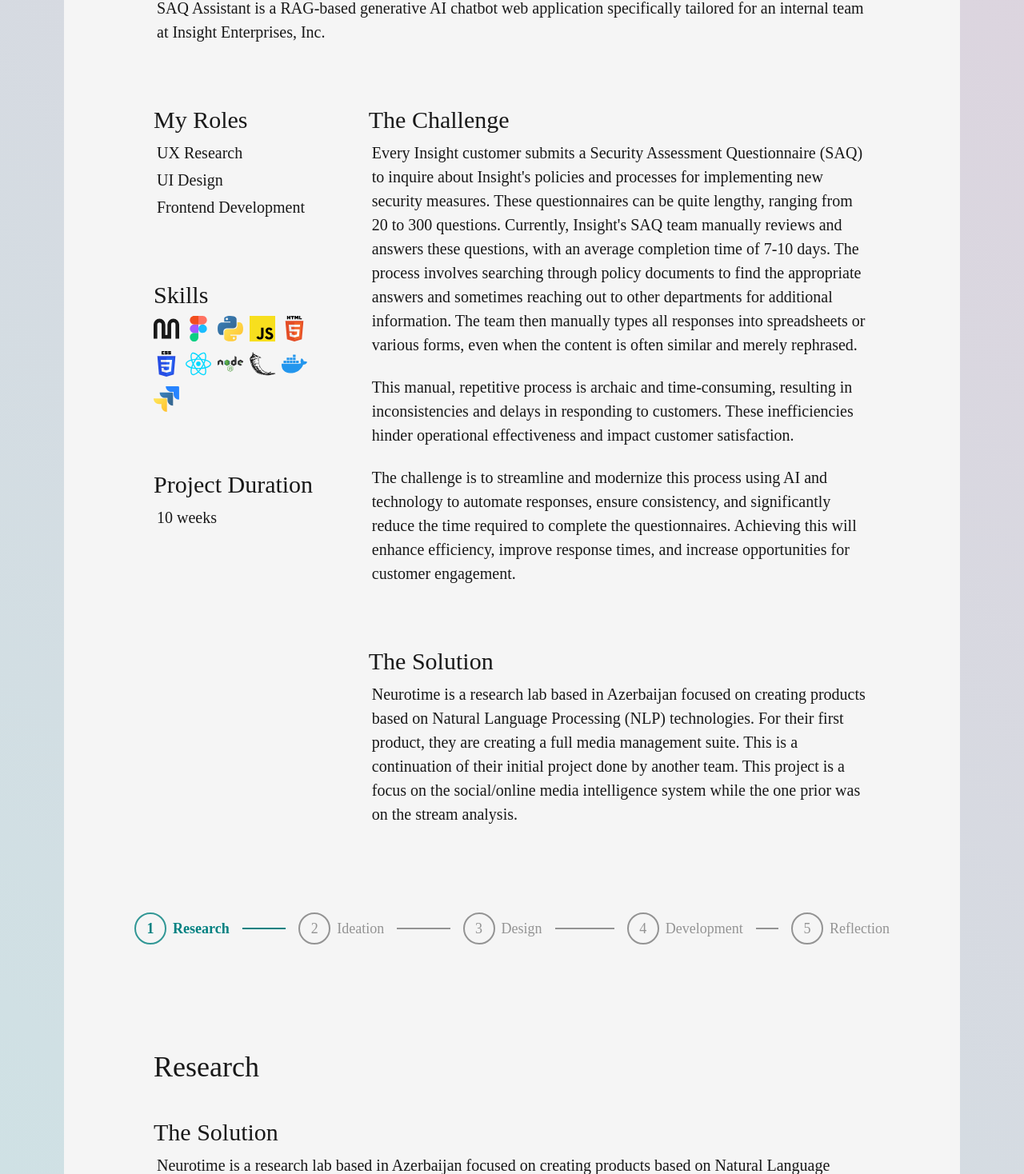
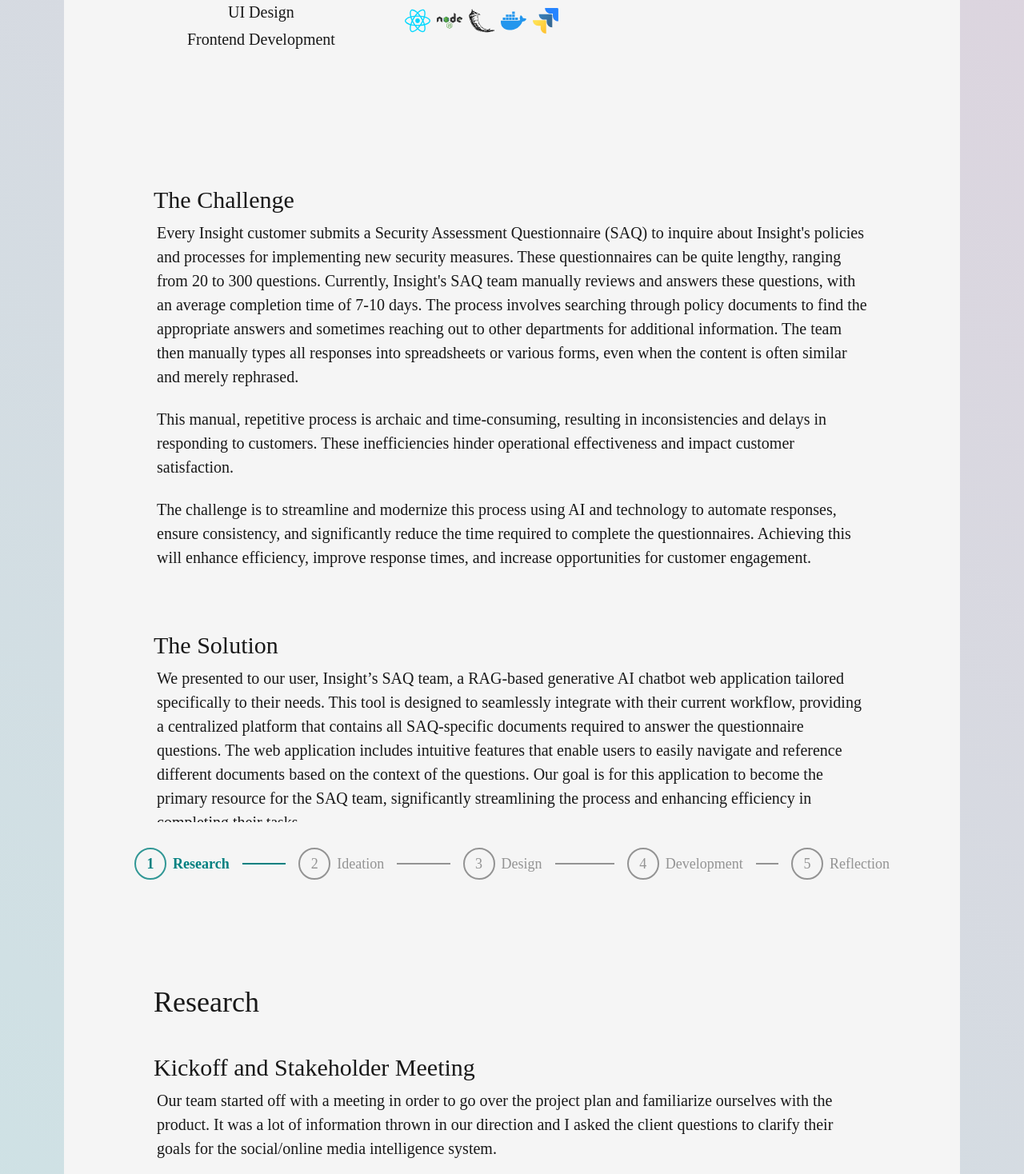
Before and after one commit to kotoetakeda/website, a React (Create React App) app: page /saq-assistant in a window 1280 px wide. Shown: the part 862-2330 px from the top of the page at 80% size. Built offline with nearby package versions, Linux system fonts and the light colour scheme; a web font is replaced by a local one.

Commit message:
added content to SAQ Assistant

```diff
--- a/src/Custom.jsx
+++ b/src/Custom.jsx
@@ -176,7 +176,7 @@ const ReactIcon = forwardRef(({ as: As, label, boxSize = '2rem', ...rest }, ref)
 const SkillTag = ({ label, bg, ...rest }) => {
     return (
         <Center
-            borderRadius={'12'}
+            borderRadius={'0'}
             bg={bg}
             py={'1'}
             px={'3'}
--- a/src/Project.jsx
+++ b/src/Project.jsx
@@ -26,7 +26,7 @@ const Project = () => {
             <ProjBlock
               title="SAQ Assistant"
               link="/saq-assistant"
-              themeColor={"linear-gradient(45deg, rgba(174, 10, 70, 0.8) 0%, rgba(168, 11, 110, 0.8) 30%, rgba(88, 40, 115, 0.8) 75%)"}
+              themeColor={"linear-gradient(45deg, rgba(174, 10, 70, 0.8) 0%, rgba(168, 11, 110, 0.8) 50%, rgba(88, 40, 115, 0.8) 75%)"}
               darkMode={true}
               date={"Jun 2024 - Aug 2024"}
               desc={"A RAG-based generative AI chatbot web application"}
@@ -42,7 +42,7 @@ const Project = () => {
             <ProjBlock
               title="360Med"
               link="/360med"
-              themeColor={"linear-gradient(45deg, #FFFEF2 0%, #c2edce 30%, #6fb3b8 75%)"}
+              themeColor={"linear-gradient(45deg, #FFFEF2 0%, #c2edce 50%, #6fb3b8 75%)"}
               darkMode={false}
               date={"Aug 2023 - Dec 2023"}
               desc={"A web application for medical databases"}
--- a/src/SAQ.jsx
+++ b/src/SAQ.jsx
@@ -1,6 +1,6 @@
 import React, { useEffect } from "react";
 import { useTheme } from "@chakra-ui/react";
-import { Box, Flex, Wrap, Image, Center } from "@chakra-ui/react";
+import { Box, Flex, Wrap } from "@chakra-ui/react";
 import { H1, H2, H3, Body, SvgIcon, ReactIcon } from "./Custom";
 import Header from './Header';
 import Footer from './Footer';
@@ -8,8 +8,6 @@ import { useSteps } from '@chakra-ui/react';
 import StepperElem from './Stepper';
 import Icons from './Icons';
 import debounce from 'lodash.debounce';
-import SAQCover from './image/SAQCover.png';
-import InsightLogo from './image/InsightLogo.png';
 
 const SAQ = () => {
   const theme = useTheme();
@@ -66,27 +64,27 @@ const SAQ = () => {
     <>
       <Header />
       <Box p={"3rem 5rem"} w={'100%'} bg={colors.gradient}>
-        <Flex bg={colors.white} w={'100%'} height={'fit-content'} pb={"5rem"} flexDirection={'column'} justify={'center'} align={'center'}>
-          <Center width={'100%'} height={'40vmin'} bg={"#FFFFFF"} >
-            <Image src={InsightLogo} alt={'SAQ Assistant Cover'} width={'auto'} height={'20vmin'}/>
-          </Center>
+        <Flex bg={colors.white} w={'100%'} height={'fit-content'} py={"5rem"} flexDirection={'column'} justify={'center'} align={'center'}>
           <H1 text="SAQ Assistant" pt={'2rem'} />
           <i><Body text={"\"We've been waiting for a tool like this for so long! This will significantly boost our productivity!\" - user"} my={'2rem'}/></i>
           <Box width={"70vw"} display={'grid'} my={'2rem'}>
             <H3 text={"Overview"}/>
-            <Body text={"SAQ Assistant is a RAG-based generative AI chatbot web application specifically tailored for an internal team at Insight Enterprises, Inc."} />
+            <Body text={
+              `SAQ Assistant is a RAG-based generative AI chatbot web application designed to streamline and expedite
+              the completion of Security Assessment Questionnaires (SAQs) by providing users with consistency, efficiency,
+              and effortlessness in the process.`} />
           </Box>
-          <Box width={"70vw"} display={'grid'} gridTemplateColumns={'repeat(2, 25% 70%)'} gap={'5%'}>
-            <Flex flexDirection={'column'}>
-              <Box my={'2rem'}>
+          <Box width={"70vw"} display={'grid'} gridTemplateRows={'repeat(2, 25% 72%)'} gap={'3%'}>
+            <Box display="grid" gridTemplateColumns="repeat(3, 1fr)" columnGap="5%">
+              <Box my={'2rem'} textAlign={'center'}>
                 <H3 text={"My Roles"}/>
                 <Body text={"UX Research"} />
                 <Body text={"UI Design"} />
                 <Body text={"Frontend Development"} />
               </Box>
-              <Box my={'2rem'}>
+              <Box my={'2rem'} textAlign={'center'}>
                 <H3 text={"Skills"}/>
-                <Wrap>
+                <Wrap textAlign={'center'}>
                   <ReactIcon as={Icons.Mural} label={'Mural'} />
                   <SvgIcon as={Icons.Figma} label={'Figma'} />
                   <SvgIcon as={Icons.Python} label={'Python'} />
@@ -100,11 +98,11 @@ const SAQ = () => {
                   <SvgIcon as={Icons.Jira} label={'Jira'} />
                 </Wrap>
               </Box>
-              <Box my={'2rem'}>
+              <Box my={'2rem'} textAlign={'center'}>
                 <H3 text={"Project Duration"}/>
                 <Body text={"10 weeks"} />
               </Box>
-            </Flex>
+            </Box>
 
             <Flex flexDirection={'column'} justify={'space-between'} >
               <Box my={'2rem'}>
@@ -129,11 +127,13 @@ const SAQ = () => {
               </Box>
               <Box my={'2rem'} width={'100%'}>
                 <H3 text={"The Solution"}/>
-                <Body text={"Neurotime is a research lab based in Azerbaijan focused on creating " +
-                  "products based on Natural Language Processing (NLP) technologies. For their first product, " +
-                  "they are creating a full media management suite. This is a continuation of their initial project " +
-                  "done by another team. This project is a focus on the social/online media intelligence system while " +
-                  "the one prior was on the stream analysis."} />
+                <Body text={
+                  `We presented to our user, Insight’s SAQ team, a RAG-based generative AI chatbot web application tailored specifically
+                  to their needs. This tool is designed to seamlessly integrate with their current workflow, providing a centralized
+                  platform that contains all SAQ-specific documents required to answer the questionnaire questions. The web application
+                  includes intuitive features that enable users to easily navigate and reference different documents based on the context
+                  of the questions. Our goal is for this application to become the primary resource for the SAQ team, significantly
+                  streamlining the process and enhancing efficiency in completing their tasks.`} />
               </Box>
             </Flex>
 
@@ -145,12 +145,10 @@ const SAQ = () => {
           <Box key={'0'} id={steps['0'].id} width={"70vw"} my={'3rem'} justify={'center'}>
             <H2 text={'Research'} />
             <Box my={'2rem'} width={'100%'}>
-              <H3 text={"The Solution"}/>
-              <Body text={"Neurotime is a research lab based in Azerbaijan focused on creating " +
-                "products based on Natural Language Processing (NLP) technologies. For their first product, " +
-                "they are creating a full media management suite. This is a continuation of their initial project " +
-                "done by another team. This project is a focus on the social/online media intelligence system while " +
-                "the one prior was on the stream analysis."} />
+              <H3 text={"Kickoff and Stakeholder Meeting"}/>
+              <Body text={`Our team started off with a meeting in order to go over the project plan and familiarize ourselves with the product.
+                            It was a lot of information thrown in our direction and I asked the client questions to clarify their goals for
+                            the social/online media intelligence system.`} />
             </Box>
             <Box my={'2rem'} width={'100%'}>
               <H3 text={"The Solution"}/>
```
